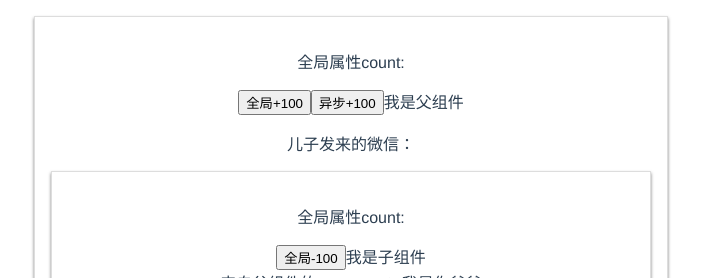
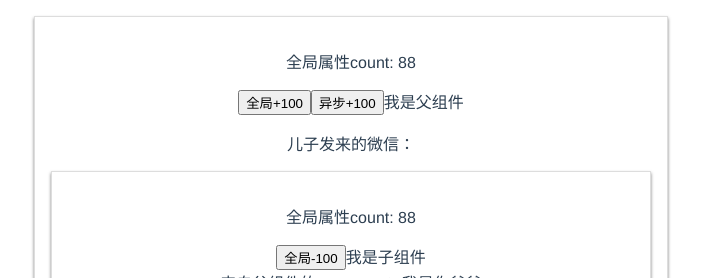
Before and after one commit to Shawn-Nevermore/vuex-demo, a Vue app: page /#/ in a window 1280 px wide. Shown: the part 266-544 px from the top of the page, without its empty margins (289-990 px from the left). Built offline with nearby package versions, Linux system fonts and the light colour scheme.

Commit message:
修复computed重复的bug

```diff
--- a/src/components/child.vue
+++ b/src/components/child.vue
@@ -36,11 +36,6 @@
     getNum() {
       return this.$store.state.num;
     }
-  },
-  computed: {
-    getAccount() {
-      return this.$store.state.account;
-    }
   }
 };
 </script>
--- a/src/components/parent.vue
+++ b/src/components/parent.vue
@@ -37,11 +37,6 @@
     getNum() {
       return this.$store.getters.getNum;
     }
-  },
-  computed: {
-    getAccount() {
-      return this.$store.state.account;
-    }
   }
 };
 </script>
```
